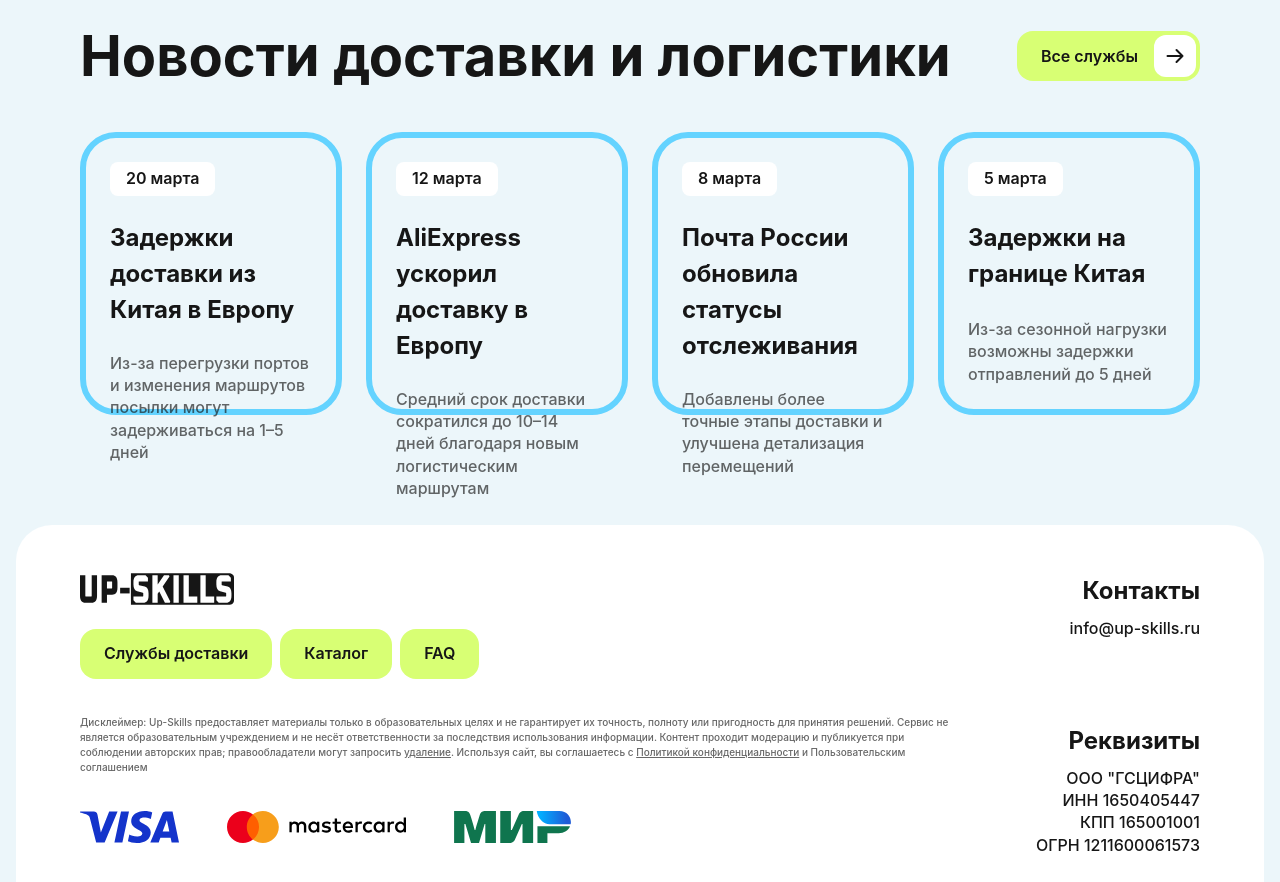
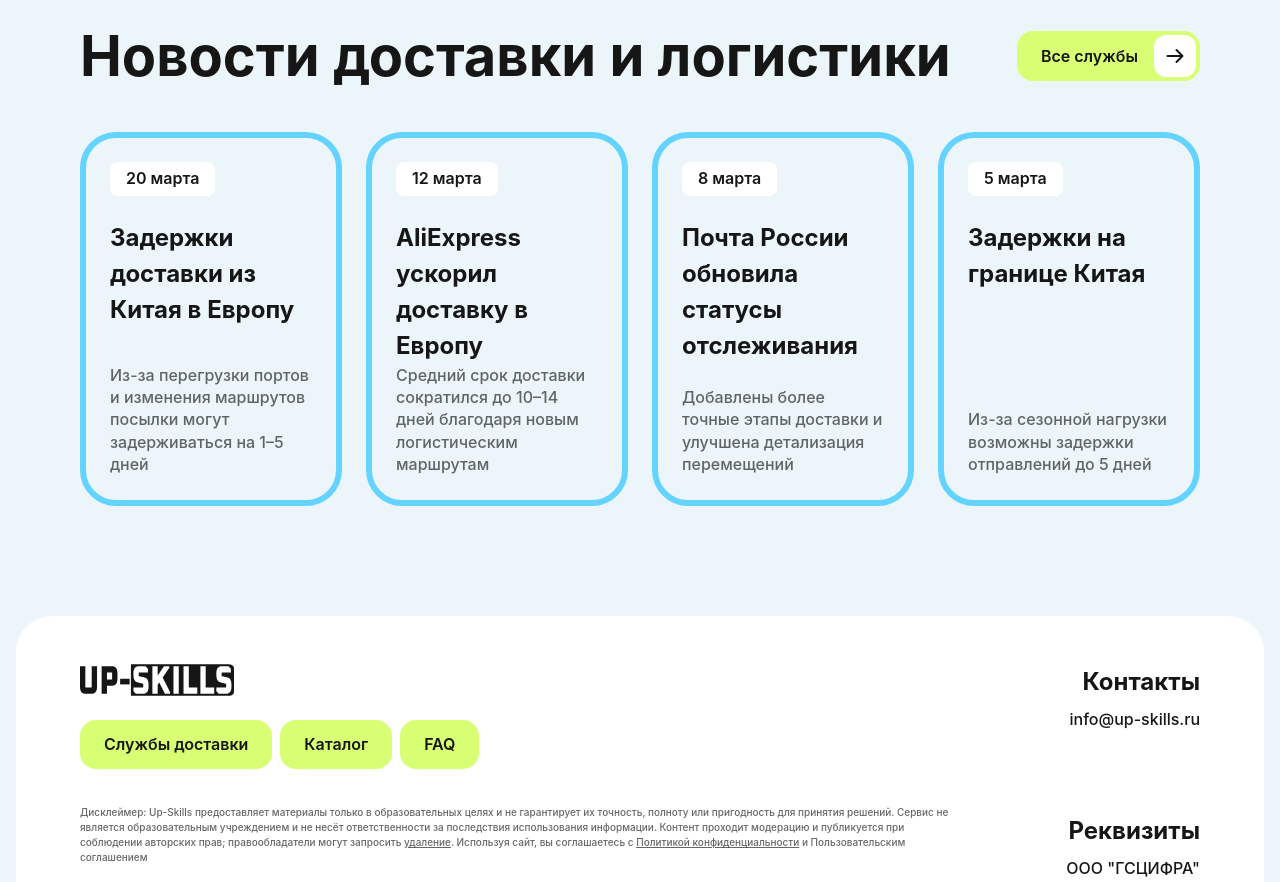
Before and after one commit to sukaslitno/upskills, a Next.js app: page / in a window 1280 px wide. Shown: the part 5940-6822 px from the top of the page. Built offline with nearby package versions, Linux system fonts and the light colour scheme.

Commit message:
fix: equal height news cards with proper content alignment

```diff
--- a/app/components/NewsSlider.tsx
+++ b/app/components/NewsSlider.tsx
@@ -48,13 +48,13 @@ export default function NewsSlider() {
       <div className="flex flex-col gap-6 items-start w-full">
         <div
           ref={scrollRef}
-          className="flex gap-6 items-start w-full overflow-x-auto scrollbar-hide pb-2 -mx-4 px-4 lg:mx-0 lg:px-0 lg:overflow-visible"
+          className="flex gap-6 items-start w-full overflow-x-auto scrollbar-hide pb-2 -mx-4 px-4 lg:mx-0 lg:px-0 lg:overflow-visible lg:items-stretch"
           style={{ scrollSnapType: "x mandatory" }}
         >
           {newsItems.map((item, index) => (
             <div
               key={index}
-              className="border-[6px] border-[#64d3ff] flex flex-col items-start justify-between p-6 rounded-[36px] shrink-0 w-[285px] min-h-[300px] lg:shrink lg:flex-1 lg:w-auto lg:h-[283px] lg:min-h-0"
+              className="border-[6px] border-[#64d3ff] flex flex-col items-start justify-between p-6 rounded-[36px] shrink-0 w-[285px] min-h-[300px] lg:shrink lg:flex-1 lg:w-auto lg:h-auto lg:min-h-0"
               style={{ scrollSnapAlign: "start" }}
             >
               <div className="flex flex-col gap-6 items-start w-full">
@@ -67,7 +67,7 @@ export default function NewsSlider() {
                   {item.title}
                 </p>
               </div>
-              <p className="font-medium text-base leading-[1.4] text-[#161616]/65 w-full mt-6">
+              <p className="font-medium text-base leading-[1.4] text-[#161616]/65 w-full mt-6 lg:mt-auto">
                 {item.text}
               </p>
             </div>
```
